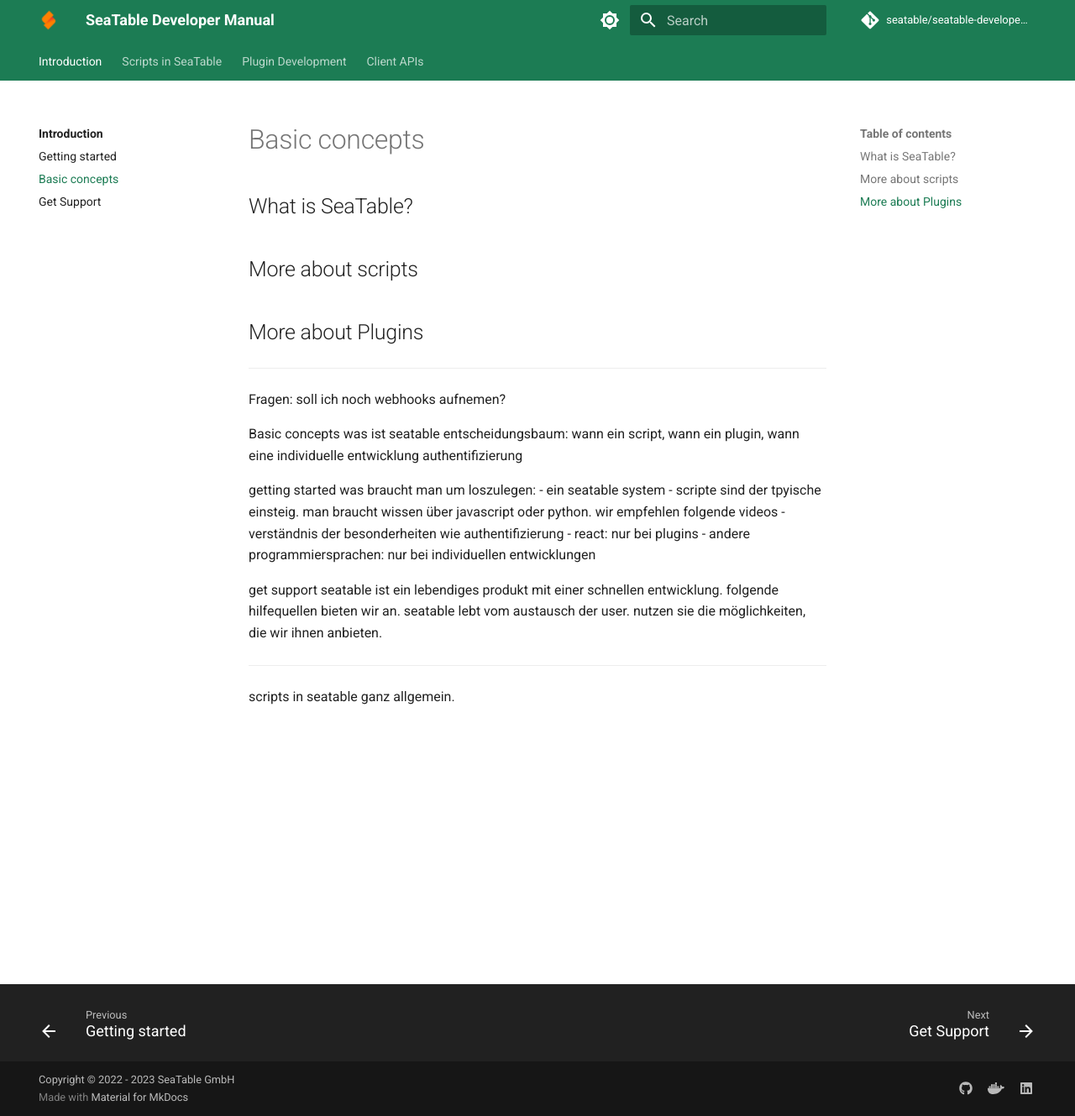
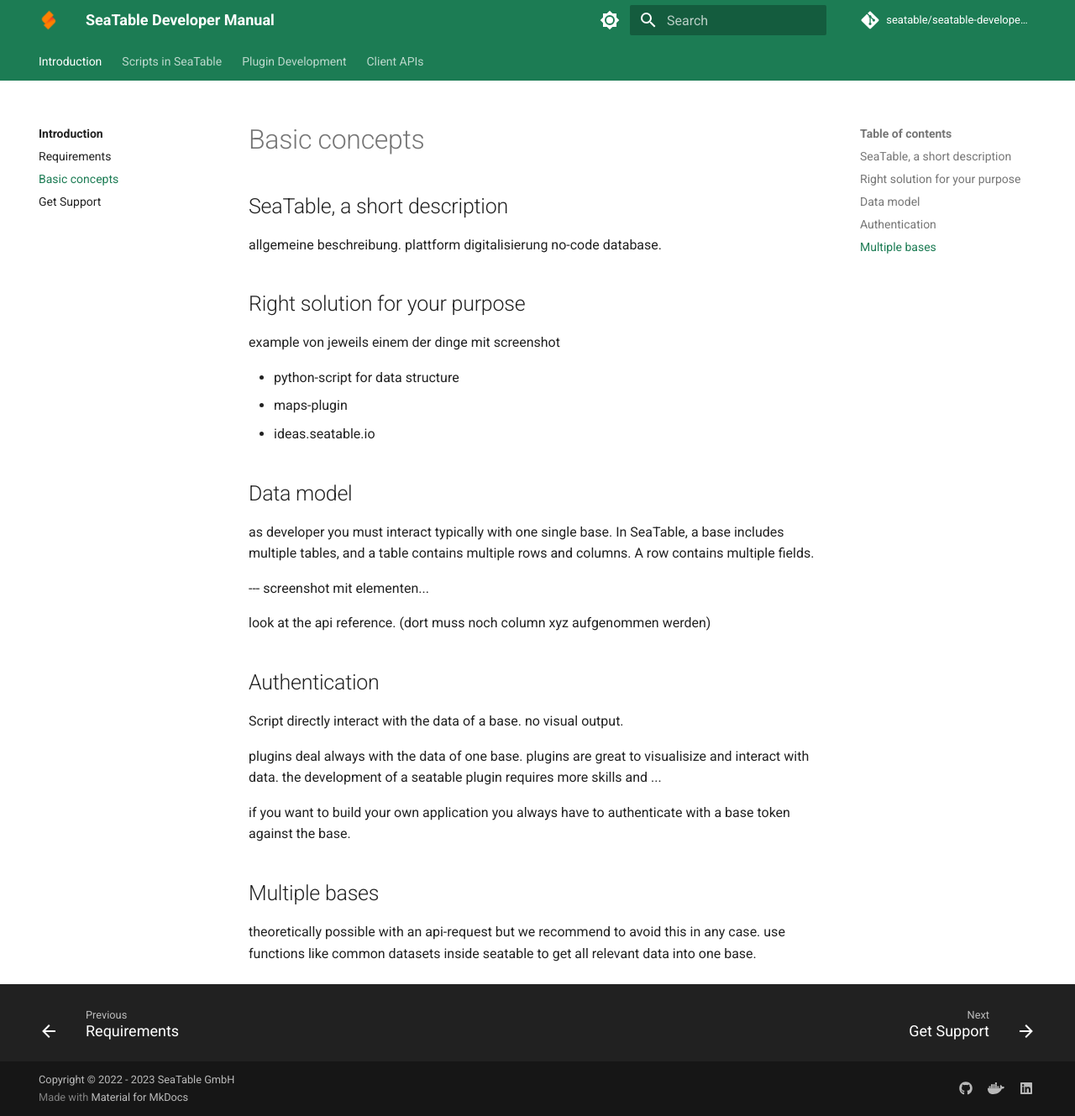
Before and after one commit to seatable/seatable-developer-docs, an MkDocs documentation site: the page built from docs/introduction/basic_concepts.md, in a window 1280 px wide and 1329 px high. Shown: the whole window at 84% size. Built offline with MkDocs 1.6.1 and Material for MkDocs 9.7.7, drawn with Linux system fonts in a browser that asks for light colours; comment, search, counter and statistics services are not loaded.

Commit message:
update the developer manual with some content...

```diff
--- a/docs/introduction/basic_concepts.md
+++ b/docs/introduction/basic_concepts.md
@@ -1,35 +1,34 @@
 # Basic concepts
 
-## What is SeaTable?
+## SeaTable, a short description
 
-## More about scripts
+allgemeine beschreibung. plattform digitalisierung no-code database.
 
-## More about Plugins
+## Right solution for your purpose
 
+example von jeweils einem der dinge mit screenshot
 
+- python-script for data structure
+- maps-plugin
+- ideas.seatable.io
 
----------
+## Data model
 
-Fragen: soll ich noch webhooks aufnemen?
+as developer you must interact typically with one single base. In SeaTable, a base includes multiple tables, and a table contains multiple rows and columns. A row contains multiple fields.
 
-Basic concepts
-was ist seatable
-entscheidungsbaum: wann ein script, wann ein plugin, wann eine individuelle entwicklung
-authentifizierung
+--- screenshot mit elementen...
 
-getting started
-was braucht man um loszulegen:
-- ein seatable system
-- scripte sind der tpyische einsteig. man braucht wissen über javascript oder python. wir empfehlen folgende videos
-- verständnis der besonderheiten wie authentifizierung
-- react: nur bei plugins
-- andere programmiersprachen: nur bei individuellen entwicklungen
+look at the api reference. (dort muss noch column xyz aufgenommen werden)
 
-get support
-seatable ist ein lebendiges produkt mit einer schnellen entwicklung.
-folgende hilfequellen bieten wir an. seatable lebt vom austausch der user. nutzen sie die möglichkeiten, die wir ihnen anbieten.
+## Authentication
 
------------
+Script directly interact with the data of a base. no visual output.
 
-scripts in seatable
-ganz allgemein.
+plugins deal always with the data of one base.
+plugins are great to visualisize and interact with data. the development of a seatable plugin requires more skills and ...
+
+if you want to build your own application you always have to authenticate with a base token against the base.
+
+## Multiple bases
+
+theoretically possible with an api-request but we recommend to avoid this in any case. use functions like common datasets inside seatable to get all relevant data into one base.
--- a/mkdocs.yml
+++ b/mkdocs.yml
@@ -107,12 +107,25 @@ markdown_extensions:
 nav:
   - Introduction:
     - index.md
-    - Getting started: introduction/getting_started.md
+    - Requirements: introduction/requirements.md
     - Basic concepts: introduction/basic_concepts.md
     - Get Support: introduction/get_support.md
   - Scripts in SeaTable:
     - scripts/index.md
-    #- Developer Edition: README.md
+    - Javascript:
+      - Basic structure: scripts/javascript/basic_structure_js.md
+      - Predefined Objects: scripts/javascript/predefined_objects_js.md
+      - Examples:
+        - scripts/javascript/examples/index.md
+        - 1. Add rows: scripts/javascript/examples/auto-add-rows.md
+        - 2. get incremental: scripts/javascript/examples/get-incremental.md
+        - 3. statistics: scripts/javascript/examples/statistics-attendance.md
+      - Common problems: scripts/javascript/common_problems.md
+    - Python:
+      - Basic structure: scripts/python/basic_structure_python.md
+      - Predefined Objects: scripts/python/predefined_objects_python.md
+      - Examples:
+        - scripts/python/examples/index.md
   - Plugin Development:
     - plugins/index.md
     #- README.md
```
Also changed, not shown: docs/index.md (+6 -23 lines), docs/introduction/get_support.md (+19 -0 lines), docs/introduction/getting_started.md (deleted, +0 -3 lines), docs/introduction/requirements.md (added, +33 -0 lines), docs/scripts/index.md (+13 -1 lines), docs/scripts/javascript/basic_structure_js.md (added, +78 -0 lines), docs/scripts/javascript/common_problems.md (added, +3 -0 lines), docs/scripts/javascript/examples/auto-add-rows.md (added, +27 -0 lines), docs/scripts/javascript/examples/get-incremental.md (added, +53 -0 lines), docs/scripts/javascript/examples/index.md (added, +8 -0 lines), docs/scripts/javascript/examples/statistics-attendance.md (added, +95 -0 lines), docs/scripts/javascript/predefined_objects_js.md (added, +134 -0 lines), docs/scripts/python/basic_structure_python.md (added), docs/scripts/python/examples/index.md (added), 1 more files.
